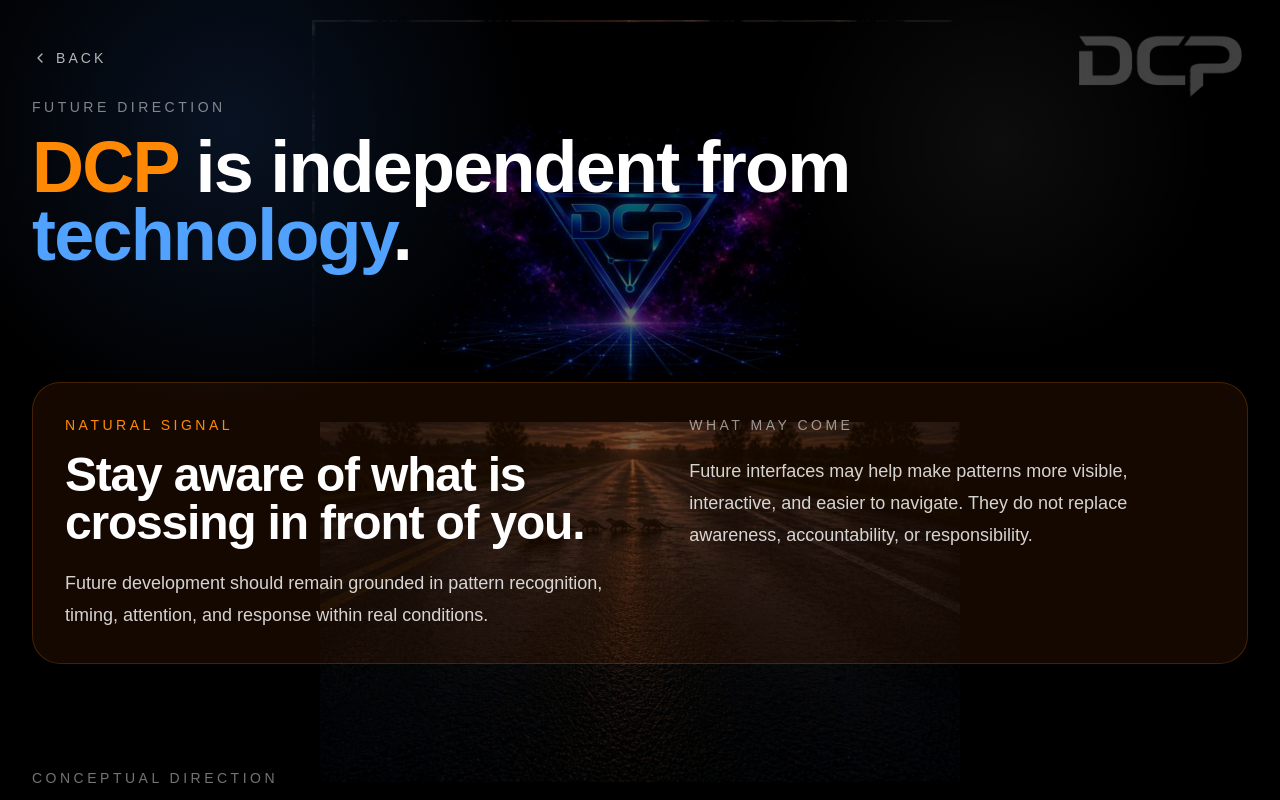
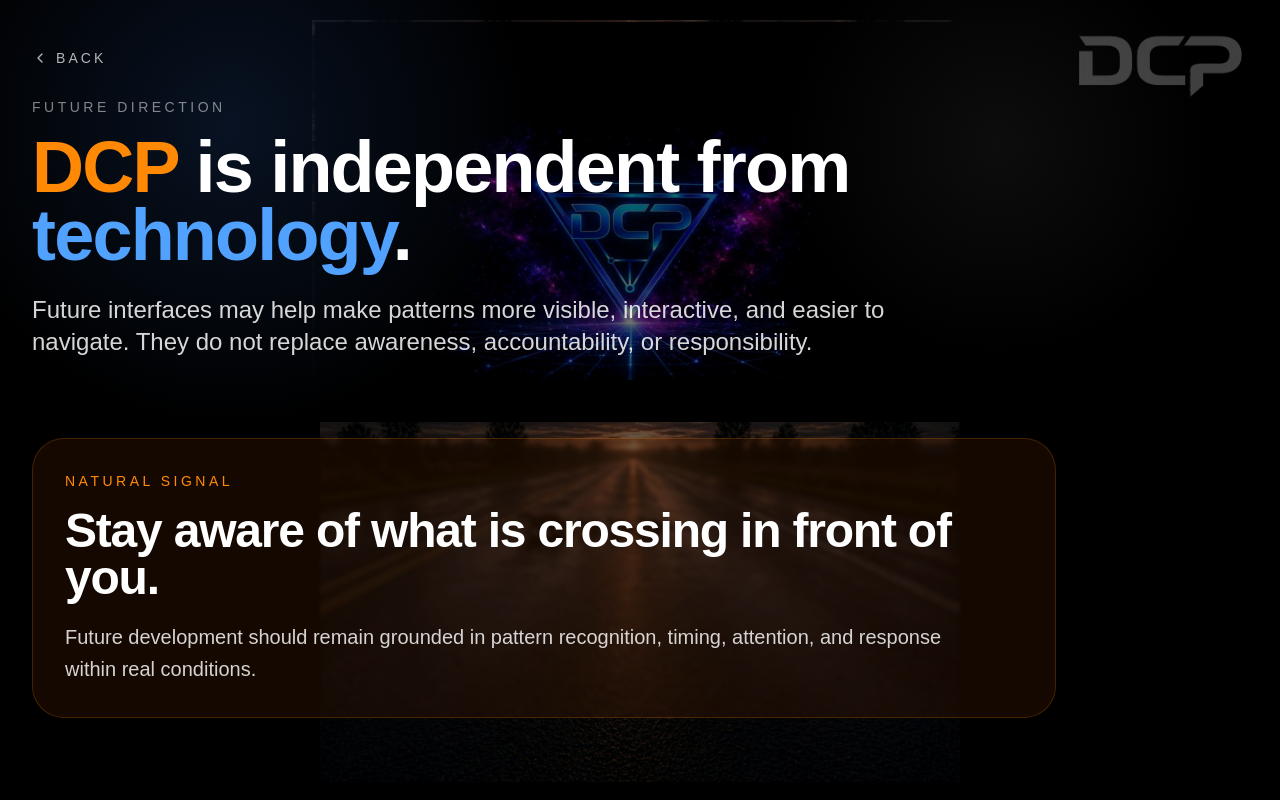
Before and after one commit to drivecarprotocol-ops/dcp-site, a Next.js app: page /future in a window 1280 px wide. Shown: the top 800 px of the page. Built offline with nearby package versions, Linux system fonts and the light colour scheme.

Commit message:
push this

```diff
--- a/app/future/page.js
+++ b/app/future/page.js
@@ -138,40 +138,30 @@
                 <span className="text-orange-400">DCP</span> is independent from{" "}
                 <span className="text-blue-400">technology</span>.
               </h1>
+
+              <p className="mt-6 max-w-4xl text-2xl leading-8 text-white/84">
+                Future interfaces may help make patterns more visible,
+                interactive, and easier to navigate. They do not replace
+                awareness, accountability, or responsibility.
+              </p>
             </div>
 
             <div className="h-[10vh]" />
 
-            <div className="mt-8 rounded-[1.75rem] border border-orange-400/20 bg-orange-500/[0.08] p-8">
-              <div className="grid grid-cols-[1fr_0.9fr] gap-10">
-                <div>
-                  <div className="text-sm uppercase tracking-[0.25em] text-orange-400">
-                    Natural Signal
-                  </div>
+            <div className="max-w-5xl rounded-[2rem] border border-orange-400/20 bg-orange-500/[0.08] p-8 backdrop-blur-[2px]">
+              <div className="text-sm uppercase tracking-[0.25em] text-orange-400">
+                Natural Signal
+              </div>
 
-                  <h2 className="mt-4 text-5xl font-semibold tracking-tight">
-                    Stay aware of what is crossing in front of you.
-                  </h2>
+              <h2 className="mt-4 text-5xl font-semibold leading-[0.98] tracking-tight">
+                Stay aware of what is crossing in front of you.
+              </h2>
 
-                  <p className="mt-5 text-lg leading-8 text-white/82">
-                    Future development should remain grounded in pattern
-                    recognition, timing, attention, and response within real
-                    conditions.
-                  </p>
-                </div>
-
-                <div>
-                  <div className="text-sm uppercase tracking-[0.25em] text-white/55">
-                    What May Come
-                  </div>
-
-                  <p className="mt-5 text-lg leading-8 text-white/82">
-                    Future interfaces may help make patterns more visible,
-                    interactive, and easier to navigate. They do not replace
-                    awareness, accountability, or responsibility.
-                  </p>
-                </div>
-              </div>
+              <p className="mt-5 max-w-4xl text-xl leading-8 text-white/82">
+                Future development should remain grounded in pattern
+                recognition, timing, attention, and response within real
+                conditions.
+              </p>
             </div>
           </section>
 
```
